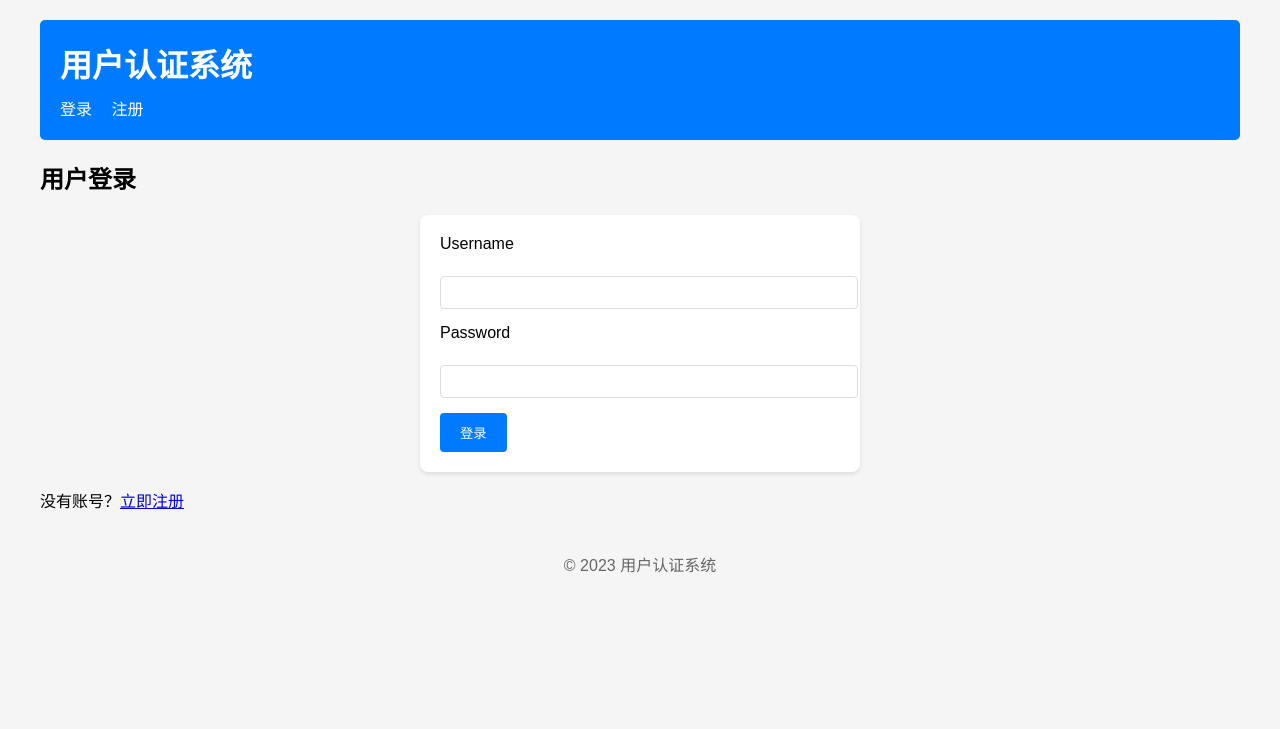
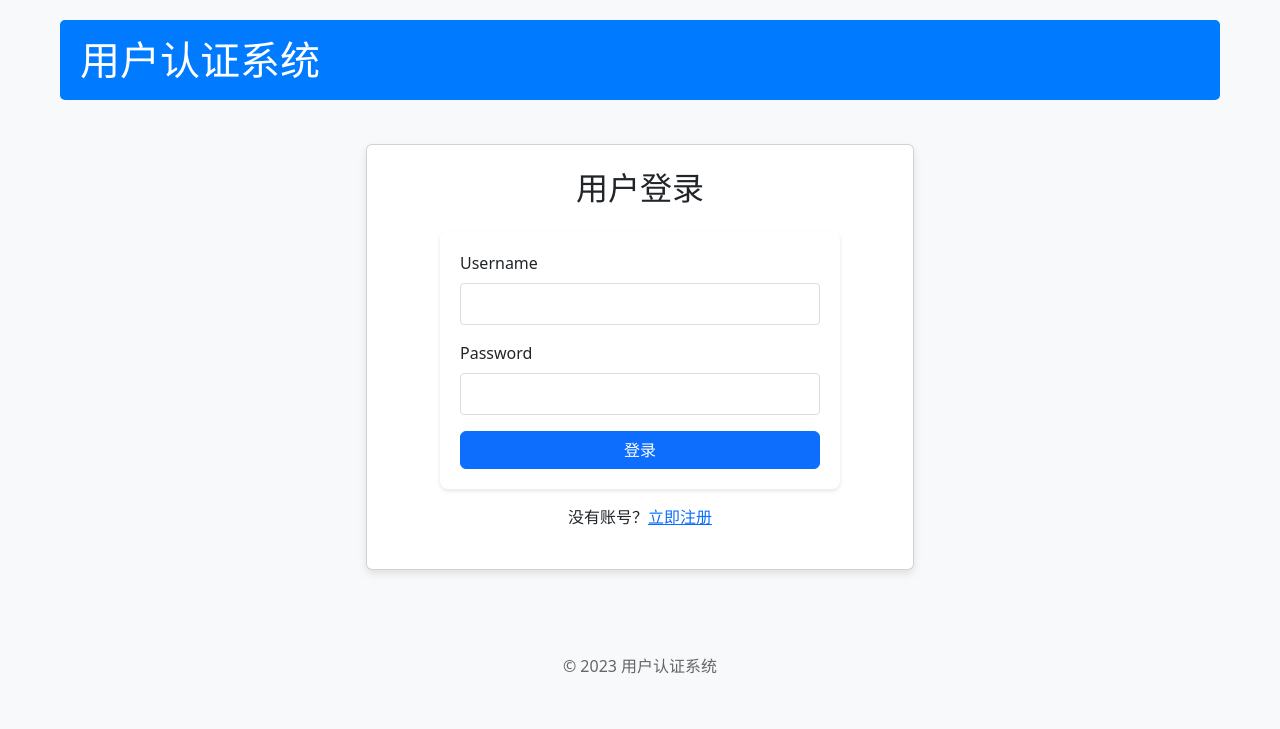
Before and after one commit to zhoulingjie/rushi_login, a Flask app: page /login in a window 1280 px wide. Shown: the top 729 px of the page. Run offline with Flask 2, Linux system fonts and the light colour scheme; parts of the project's set-up code (start-up, migrations or seed data) failed here and were passed over.

Commit message:
优化注册，登录UI

```diff
--- a/app/__init__.py
+++ b/app/__init__.py
@@ -1,11 +1,12 @@
 from flask import Flask
 from app.config import Config
-from app.extensions import db, login_manager, cache, init_db
 
 
 def create_app(config_class=Config):
     app = Flask(__name__)
     app.config.from_object(config_class)
+
+    from app.extensions import db, login_manager, cache, init_db
 
     # 初始化扩展
     db_instance = init_db()
--- a/app/auth/routes.py
+++ b/app/auth/routes.py
@@ -1,5 +1,5 @@
 # rushi_login/app/auth/routes.py
-from flask import render_template, redirect, url_for, flash
+from flask import render_template, redirect, url_for, flash, request, jsonify
 from flask_login import login_user, logout_user, current_user
 from app.models import User
 from .forms import LoginForm, RegistrationForm  # 新增表单类
@@ -19,14 +19,27 @@ def login():
         flash('用户名或密码错误')
     return render_template('login.html', form=form)
 
-@bp.route('/register', methods=['POST'])
+@bp.route('/register', methods=['GET','POST'])
 def register():
-    data = request.get_json()
-    user = User(username=data['username'])
-    user.set_password(data['password'])
-    db.session.add(user)
-    db.session.commit()
-    return jsonify({"message": "User created"}), 201
+
+    if request.method == 'POST':
+        data = request.get_json()
+        print(f'data:{data}')
+        user = User(username=data['username'])
+        user.set_password(data['password'])
+        db.session.add(user)
+        db.session.commit()
+        return jsonify({"message": "User created"}), 201
+    else:
+        form = RegistrationForm()
+        return render_template('register.html', form=form)
+
+# 新增 logout 路由
+@bp.route('/logout')
+def logout():
+    logout_user()
+    flash('你已成功退出登录')
+    return redirect(url_for('auth.login'))
 
 @bp.route('/welcome')
 def welcome():
--- a/app/extensions.py
+++ b/app/extensions.py
@@ -2,14 +2,15 @@ from flask_sqlalchemy import SQLAlchemy
 from flask_login import LoginManager
 from redis import Redis
 from urllib.parse import urlparse
-from app.models import User
 
 db = SQLAlchemy()
 login_manager = LoginManager()
+cache = None  # 将在create_app中初始化
 
 # 添加 user_loader 回调函数
 @login_manager.user_loader
 def load_user(user_id):
+    from app.models import User  # 移动到函数内部
     # 根据用户 ID 从数据库中加载用户对象
     return User.query.get(int(user_id))
 
@@ -22,8 +23,6 @@ def init_cache(app):
         db=int(redis_url.path.lstrip('/') or 0)
     )
 
-cache = None  # 将在create_app中初始化
-
 def init_db():
     global db
     return db
--- a/app/static/style.css
+++ b/app/static/style.css
@@ -1,9 +1,10 @@
 /* app/static/style.css */
 body {
-    font-family: Arial, sans-serif;
-    margin: 0;
-    padding: 0;
-    background-color: #f5f5f5;
+    background-color: #f8f9fa;
+}
+
+.card {
+    box-shadow: 0 4px 8px rgba(0, 0, 0, 0.1);
 }
 
 .container {
--- a/app/templates/base.html
+++ b/app/templates/base.html
@@ -5,40 +5,42 @@
     <meta charset="UTF-8">
     <meta name="viewport" content="width=device-width, initial-scale=1.0">
     <title>用户认证系统</title>
+    <!-- 引入一些基础的CSS框架，这里以Bootstrap为例 -->
+    <link rel="stylesheet" href="https://cdn.jsdelivr.net/npm/bootstrap@5.3.2/dist/css/bootstrap.min.css">
     <link rel="stylesheet" href="{{ url_for('static', filename='style.css') }}">
 </head>
 <body>
     <div class="container">
-        <header>
-            <h1>用户认证系统</h1>
+        <header class="d-flex justify-content-between align-items-center py-3">
+            <h1 class="text-center">用户认证系统</h1>
             <nav>
                 {% if current_user.is_authenticated %}
-                    <span>欢迎, {{ current_user.username }}!</span>
-                    <a href="{{ url_for('auth.logout') }}">退出</a>
-                {% else %}
-                    <a href="{{ url_for('auth.login') }}">登录</a>
-                    <a href="{{ url_for('auth.register') }}">注册</a>
+                    <span class="me-2">欢迎, {{ current_user.username }}!</span>
+                    <a href="{{ url_for('auth.logout') }}" class="btn btn-outline-danger">退出</a>
                 {% endif %}
             </nav>
         </header>
 
         {% with messages = get_flashed_messages() %}
             {% if messages %}
-                <div class="flash-messages">
+                <div class="alert alert-info">
                     {% for message in messages %}
-                        <div class="flash">{{ message }}</div>
+                        <p>{{ message }}</p>
                     {% endfor %}
                 </div>
             {% endif %}
         {% endwith %}
 
-        <main>
+        <main class="mt-4">
             {% block content %}{% endblock %}
         </main>
 
-        <footer>
+        <footer class="text-center mt-5 py-3">
             <p>&copy; 2023 用户认证系统</p>
         </footer>
     </div>
+
+    <!-- 引入Bootstrap的JavaScript文件 -->
+    <script src="https://cdn.jsdelivr.net/npm/bootstrap@5.3.2/dist/js/bootstrap.bundle.min.js"></script>
 </body>
 </html>
--- a/app/templates/login.html
+++ b/app/templates/login.html
@@ -2,18 +2,26 @@
 {% extends "base.html" %}
 
 {% block content %}
-<h2>用户登录</h2>
-<form method="POST">
-    {{ form.hidden_tag() }}
-    <div>
-        {{ form.username.label }}<br>
-        {{ form.username(size=32) }}
+<div class="container">
+    <div class="row justify-content-center">
+        <div class="col-md-6">
+            <div class="card p-4">
+                <h2 class="text-center mb-4">用户登录</h2>
+                <form method="POST">
+                    {{ form.hidden_tag() }}
+                    <div class="mb-3">
+                        {{ form.username.label(class="form-label") }}
+                        {{ form.username(size=32, class="form-control") }}
+                    </div>
+                    <div class="mb-3">
+                        {{ form.password.label(class="form-label") }}
+                        {{ form.password(size=32, class="form-control") }}
+                    </div>
+                    <button type="submit" class="btn btn-primary w-100">登录</button>
+                </form>
+                <p class="text-center mt-3">没有账号？<a href="{{ url_for('auth.register') }}">立即注册</a></p>
+            </div>
+        </div>
     </div>
-    <div>
-        {{ form.password.label }}<br>
-        {{ form.password(size=32) }}
-    </div>
-    <button type="submit">登录</button>
-</form>
-<p>没有账号？<a href="{{ url_for('auth.register') }}">立即注册</a></p>
+</div>
 {% endblock %}
```
Also changed, not shown: app/templates/register.html (added, +19 -0 lines), app/models.py (line endings or trailing spaces).
